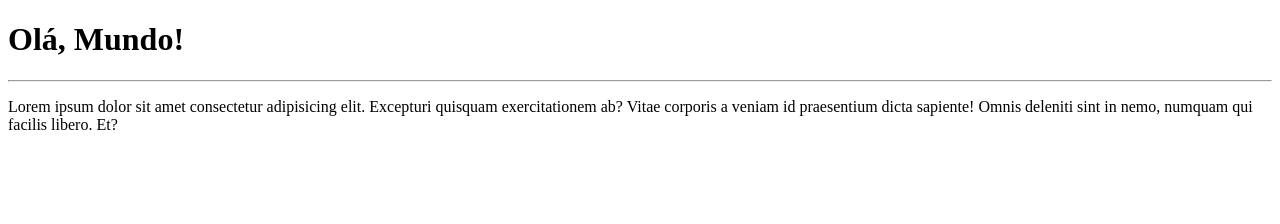
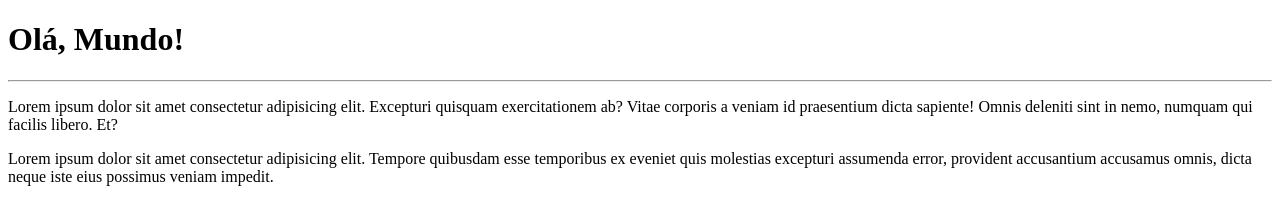
Before and after one commit to crisbarrosilva/Ola-Mundo, a plain HTML site: page site-exemplo/index.html in a window 1280 px wide. Drawn offline with Linux system fonts and the light colour scheme.

Commit message:
adcionei um parágrafo

```diff
--- a/site-exemplo/index.html
+++ b/site-exemplo/index.html
@@ -10,5 +10,6 @@
     <hr>
 
     <p>Lorem ipsum dolor sit amet consectetur adipisicing elit. Excepturi quisquam exercitationem ab? Vitae corporis a veniam id praesentium dicta sapiente! Omnis deleniti sint in nemo, numquam qui facilis libero. Et?</p>
+    Lorem ipsum dolor sit amet consectetur adipisicing elit. Tempore quibusdam esse temporibus ex eveniet quis molestias excepturi assumenda error, provident accusantium accusamus omnis, dicta neque iste eius possimus veniam impedit.
 </body>
 </html>
```
